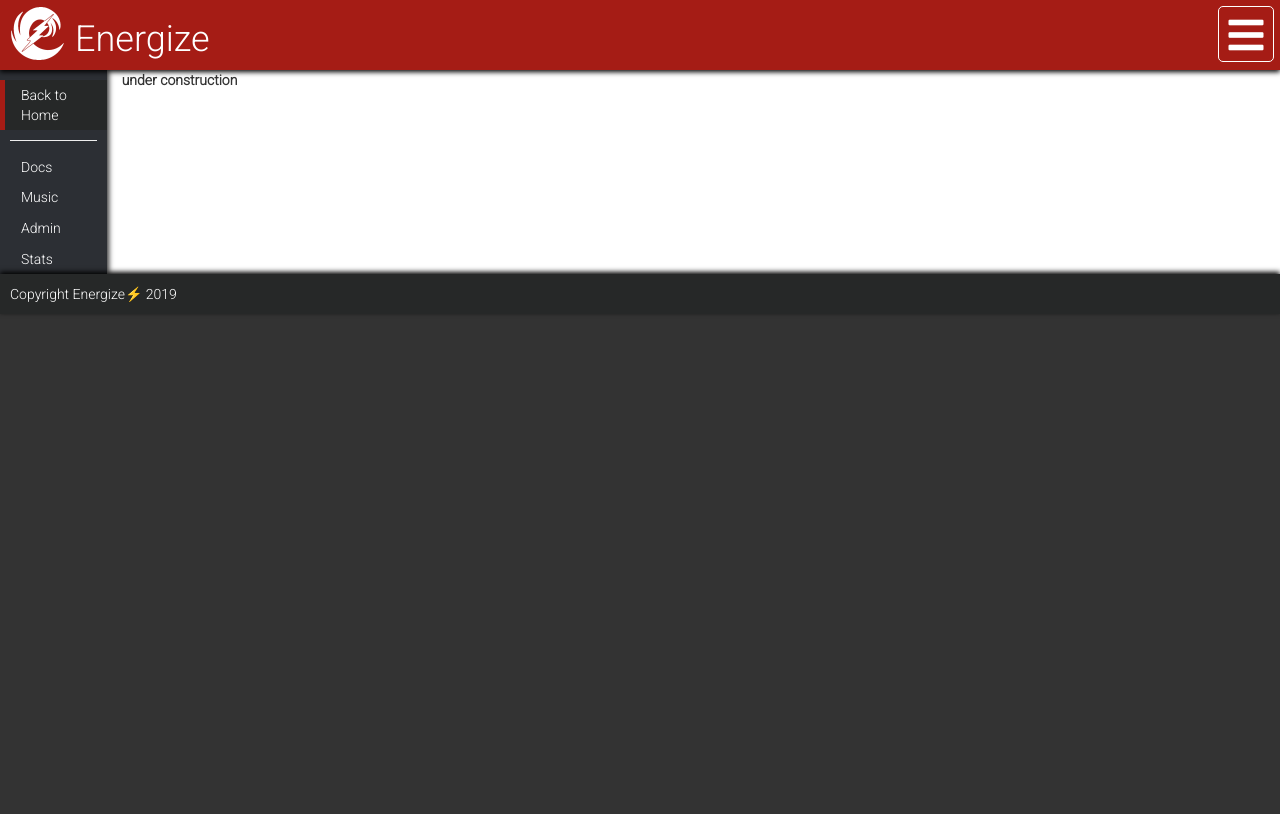
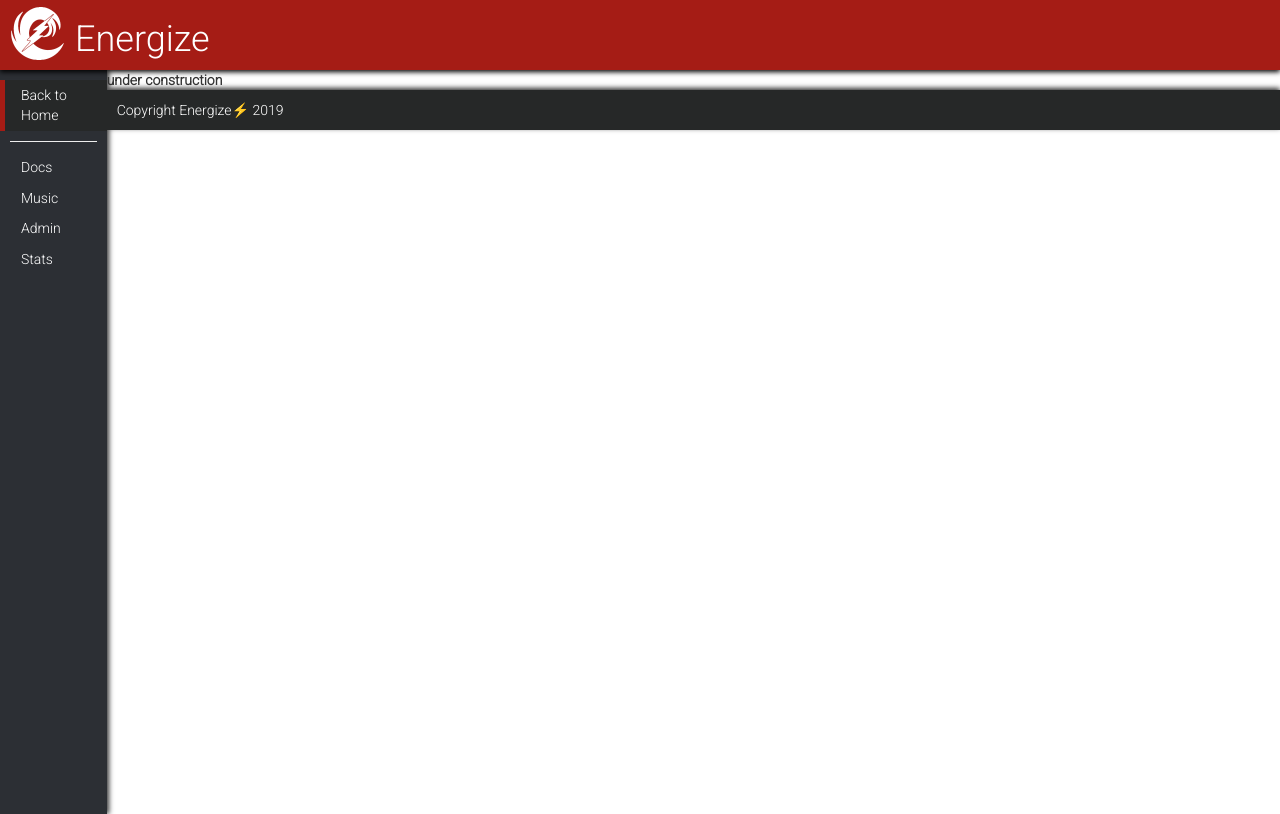
Before and after one commit to Earu/Energize, a React (Create React App) app in the folder Energize.Web/ClientApp/: page / in a window 1280 px wide. Built offline with nearby package versions, Linux system fonts and the light colour scheme.

Commit message:
make cheeseburger button work, add scrollbar back

```diff
--- a/Energize.Web/ClientApp/src/components/Documentation.js
+++ b/Energize.Web/ClientApp/src/components/Documentation.js
@@ -146,7 +146,8 @@ export default class Menu extends React.Component {
 
         try {
             let targetElement = document.getElementById(id);
-            window.scroll({
+            let content = document.getElementsByClassName('content')[0];
+            content.scroll({
                 top: targetElement.offsetTop,
                 behavior: 'smooth'
             })
@@ -157,7 +158,8 @@ export default class Menu extends React.Component {
     }
 
     onFabTopclick = (e) => {
-        window.scroll({
+        let content = document.getElementsByClassName('content')[0];
+        content.scroll({
             top: 0,
             behavior: 'smooth'
         })
--- a/Energize.Web/ClientApp/src/components/Header.js
+++ b/Energize.Web/ClientApp/src/components/Header.js
@@ -3,6 +3,26 @@ import React from 'react';
 export default class Header extends React.Component
 {
     displayName = Header.name;
+
+    constructor() {
+        super();
+
+        window.addEventListener('resize', (e) => {
+            let menu = document.getElementsByClassName('menu')[0];
+            if (window.innerWidth <= 767)
+                menu.style.display = 'none';
+            else
+                menu.style.display = 'block';
+        });
+    }
+
+    onCheeseburgerClick = (e) => {
+        let menu = document.getElementsByClassName('menu')[0];
+        if (menu.style.display === 'none' || menu.style.display === '')
+            menu.style.display = 'block';
+        else
+            menu.style.display = 'none';
+    }
 
     render()
     {
@@ -10,7 +30,7 @@ export default class Header extends React.Component
             <header>
                 <img  src='./img/logo_white.png' alt='logo' />
                 <h1>Energize</h1>
-                <button><i className='fas fa-bars'/></button>
+                <button onClick={this.onCheeseburgerClick}><i className='fas fa-bars'/></button>
             </header>
         );
     }
--- a/Energize.Web/ClientApp/src/components/Layout.js
+++ b/Energize.Web/ClientApp/src/components/Layout.js
@@ -18,12 +18,14 @@ export default class Layout extends React.Component {
                         <Col md={1} className='menu p-0'>
                             <Menu />
                         </Col>
-                        <Col md={11}>
-                            <div className='content'>{this.props.children}</div>
+                        <Col md={11} className='p-0'>
+                            <div className='content'>
+                                {this.props.children}
+                                <Footer/>
+                            </div>
                         </Col>
                     </Row>
                 </div>
-                <Footer/>
             </div>
         );
     }
--- a/Energize.Web/ClientApp/src/style/index.css
+++ b/Energize.Web/ClientApp/src/style/index.css
@@ -6,6 +6,7 @@ html, body {
     font-family: 'Roboto', sans-serif;
     scrollbar-width: none;
     background: #333333;
+    overflow-y: hidden;
 }
 
 ::-webkit-scrollbar {
@@ -36,6 +37,7 @@ header {
     padding: 0px;
     width: 100%;
     z-index: 10;
+    height: 70px;
 }
 
 header > h1 {
@@ -58,15 +60,15 @@ header > button {
     border-radius: 5px;
     width: 56px;
     height: 56px;
+    display: none;
+    transition: 0.25s;
 }
 
 footer {
     background: #262828;
     padding: 10px;
     color: white;
-    box-shadow: 0 -2px 5px black;
-    z-index: 10;
-    position: absolute;
+    box-shadow: 0 -2px 5px #333333;
     width: 100%;
 }
 
@@ -155,6 +157,8 @@ h4 {
     padding: 0;
     padding-bottom: 1%;
     color: #333333;
+    overflow-y: scroll;
+    height: 93vh;
 }
 
 .content-container {
@@ -165,12 +169,32 @@ h4 {
 .summary {
     position: fixed;
     top: 2;
-    right: 0;
+    right: 35px;
     font-size: 14px;
     background-color: #EDEDED;
     padding: 1%;
     box-shadow: 0 0 5px #333333;
     border-radius: 2px;
+    display: block;
+}
+
+@media only screen and (max-width: 767px) {
+    header > button {
+        display: block;
+    }
+
+    .menu {
+        display: none;
+    }
+
+    .content-container {
+        padding-right: 5%;
+        padding-left: 5%;
+    }
+
+    .summary {
+        display: none;
+    }
 }
 
 .summary > div {
```
